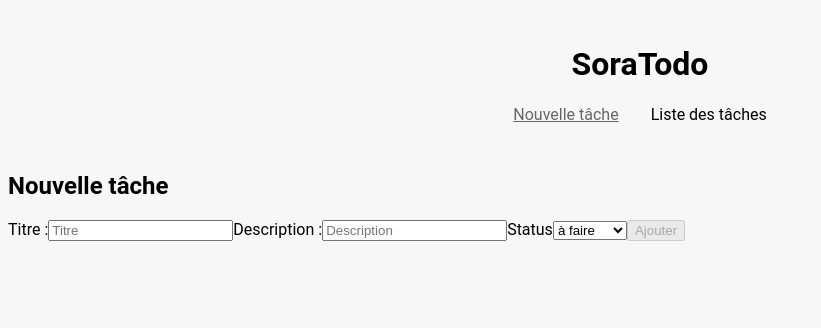
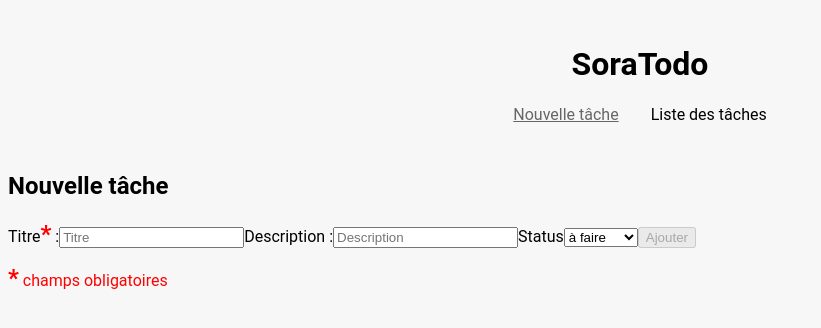
Before and after one commit to ThibautG/soratodo, an Angular app: page /tasks/new in a window 1280 px wide. Shown: the top 328 px of the page, without its empty margins (0-821 px from the left). Built offline with nearby package versions, Linux system fonts and the light colour scheme.

Commit message:
champs obligatoires

```diff
--- a/src/app/components/task-form/task-form.component.html
+++ b/src/app/components/task-form/task-form.component.html
@@ -11,7 +11,7 @@
     {{ successMessage }}
   </div>
   <form (ngSubmit)="onSubmit()" #taskForm="ngForm">
-    <label for="title">Titre :</label>
+    <label for="title">Titre<span class="required asterisk">*</span> :</label>
     <input type="text" id="title" name="title"
            [(ngModel)]="newTask.title" placeholder="Titre" required>
     <label for="description">Description :</label>
@@ -28,4 +28,5 @@
       {{ isEditMode ? 'Modifier' : 'Ajouter' }}
     </button>
   </form>
+  <p class="required"><span class="asterisk">*</span> champs obligatoires</p>
 </section>
--- a/src/app/components/task-form/task-form.component.scss
+++ b/src/app/components/task-form/task-form.component.scss
@@ -0,0 +1,8 @@
+.required {
+  color: red;
+}
+
+.asterisk {
+  font-weight: bold;
+  font-size: 24px;
+}
```
